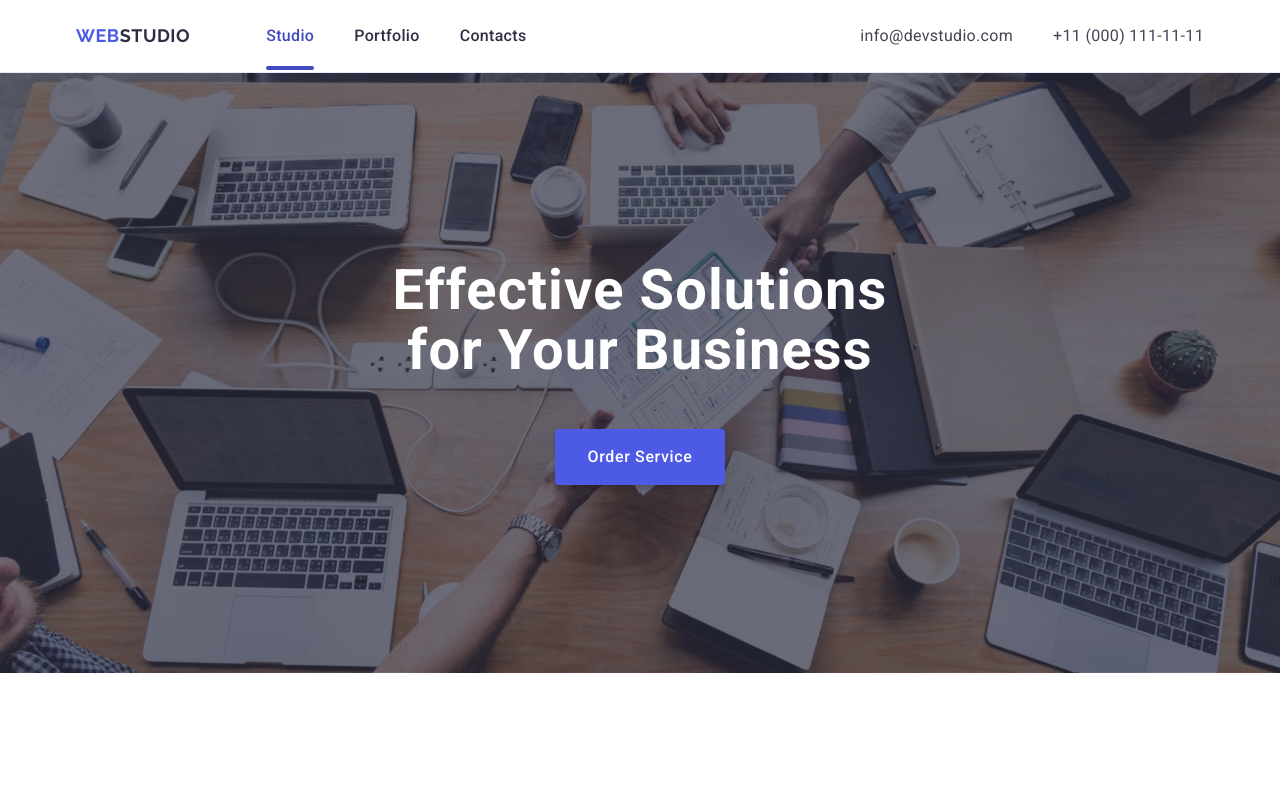
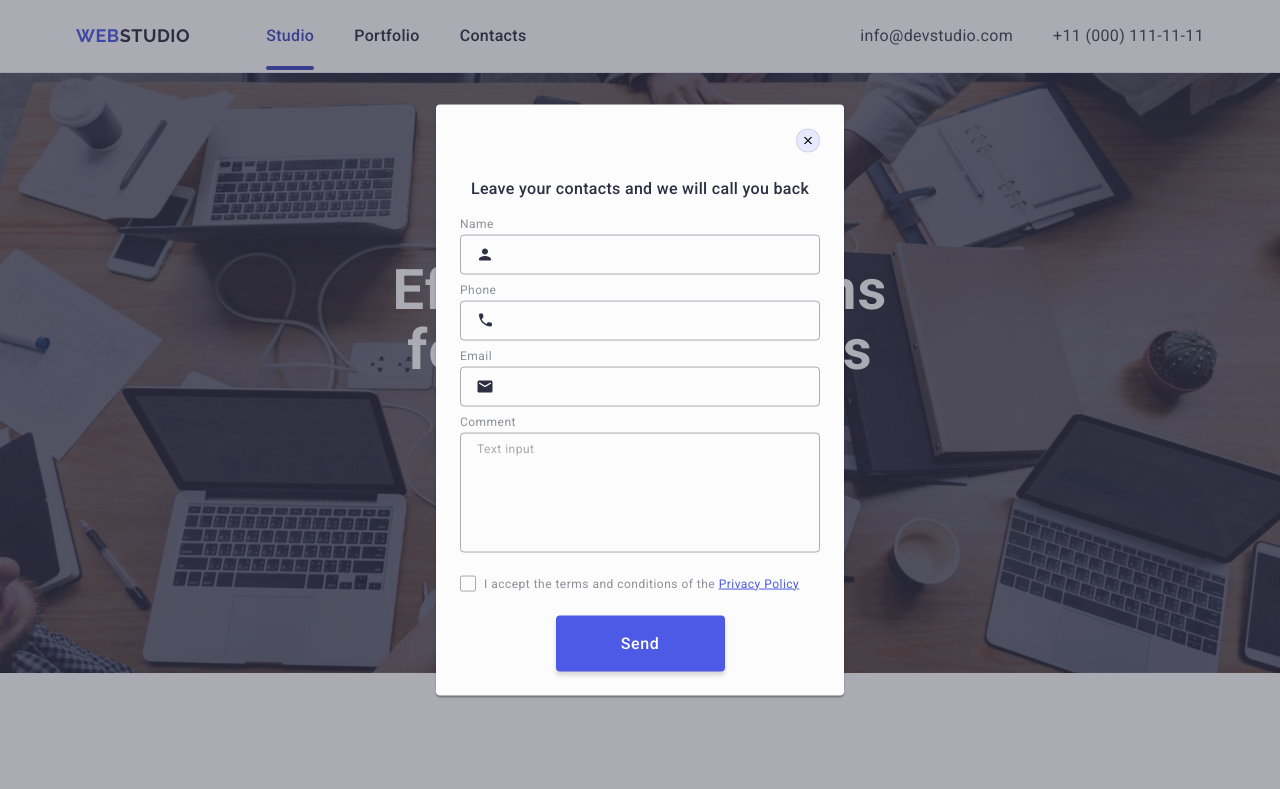
Before and after one commit to vidklyk/goit-markup-hw-06, a plain HTML site: page index.html in a window 1280 px wide. Shown: the top 789 px of the page. Drawn offline with nearby package versions, Linux system fonts and the light colour scheme.

Commit message:
complete task

```diff
--- a/css/styles.css
+++ b/css/styles.css
@@ -956,3 +956,256 @@ section {
     margin-right: 80px;
   }
 }
+/*  MODAL WINDOW MODAL WINDOW MODAL WINDOW MODAL WINDOW MODAL WINDOW MODAL WINDOW MODAL WINDOW MODAL WINDOW MODAL WINDOW MODAL WINDOW MODAL WINDOW */
+
+.backdrop {
+  width: 100%;
+  height: 100%;
+  position: fixed;
+  display: flex;
+  justify-self: center;
+  align-content: center;
+  z-index: 999;
+  top: 0;
+  left: 0;
+  background-color: rgba(46, 47, 66, 0.4);
+  opacity: 0;
+  visibility: hidden;
+  pointer-events: none;
+  transition: opacity 250ms cubic-bezier(0.4, 0, 0.2, 1),
+    visibility 250ms cubic-bezier(0.4, 0, 0.2, 1);
+}
+
+.backdrop.is-open {
+  opacity: 1;
+  visibility: visible;
+  pointer-events: auto;
+}
+
+.backdrop:not(.is-open) .modal {
+  transform: translate(-50%, -50%) scale(1.5);
+}
+
+.modal {
+  padding: 72px 16px 24px 16px;
+  position: absolute;
+  top: 50%;
+  left: 50%;
+  transform: translate(-50%, -50%);
+  width: 288px;
+  min-height: 584px;
+  background-color: #fcfcfc;
+  box-shadow: 0px 2px 1px 0px rgba(0, 0, 0, 0.2),
+    0px 1px 3px 0px rgba(0, 0, 0, 0.12), 0px 1px 1px 0px rgba(0, 0, 0, 0.14);
+  transition: transform 250ms cubic-bezier(0.4, 0, 0.2, 1);
+  border-radius: 4px;
+}
+
+.modal-cancel {
+  display: flex;
+  justify-content: end;
+}
+
+.modal-botton {
+  cursor: pointer;
+  position: absolute;
+  display: flex;
+  justify-content: center;
+  align-items: center;
+  padding: 0;
+  top: 24px;
+  right: 24px;
+  width: 24px;
+  height: 24px;
+  background-color: #e7e9fc;
+  border-radius: 50%;
+  transition: background-color 250ms cubic-bezier(0.4, 0, 0.2, 1),
+    border 250ms cubic-bezier(0.4, 0, 0.2, 1);
+  border: 1px solid rgba(0, 0, 0, 0.1);
+}
+.modal-icon {
+  transition: fill 250ms cubic-bezier(0.4, 0, 0.2, 1);
+  width: 8px;
+  height: 8px;
+}
+.input-text {
+  max-width: 360px;
+  color: #2e2f42;
+  text-align: center;
+  margin-bottom: 16px;
+  font-size: 16px;
+  font-style: normal;
+  font-weight: 500;
+  line-height: 1.5; /* 150% */
+  letter-spacing: 0.02em;
+}
+.user-form {
+}
+.rewiew-form-fields-wrapper {
+  margin-bottom: 8px;
+}
+.rewiew-form-fields-label {
+  display: block;
+  margin-bottom: 4px;
+  color: var(--LIGHT-SLATE, #8e8f99);
+  font-size: 12px;
+  font-style: normal;
+  font-weight: 400;
+  line-height: 1.17; /* 116.667% */
+  letter-spacing: 0.04em;
+}
+.rewiew-form-input-wrapper {
+  position: relative;
+}
+.user-input {
+  border-radius: 4px;
+  padding-left: 38px;
+  width: 100%;
+  height: 40px;
+  border: 1px solid rgba(46, 47, 66, 0.4);
+  color: #2e2f42;
+  font-size: 12px;
+  line-height: 14px; /* 116.667% */
+  letter-spacing: 0.48px;
+  transition: border-color 250ms cubic-bezier(0.4, 0, 0.2, 1);
+  background-color: transparent;
+  outline: transparent;
+}
+
+.user-input:focus {
+  border-color: #4d5ae5; /* Зміна кольору рамки при фокусі */
+  outline: none;
+}
+
+.user-input:focus + .user-icon {
+  fill: #4d5ae5; /* Зміна кольору іконки при фокусі на input */
+}
+
+.user-input:hover {
+  border-color: #4d5ae5; /* Зміна кольору рамки при наведенні */
+}
+
+.user-input:hover + .user-icon {
+  fill: #4d5ae5; /* Зміна кольору іконки при наведенні на input */
+}
+
+.user-icon {
+  position: absolute;
+  top: 50%;
+  left: 16px;
+  transform: translateY(-50%);
+  fill: #2e2f42;
+  transition: fill 250ms cubic-bezier(0.4, 0, 0.2, 1);
+}
+.rewiew-form-comment-wrapper {
+  margin-bottom: 16px;
+}
+.rewiew-form-comment {
+  width: 100%;
+  height: 120px;
+  border-radius: 4px;
+  border: 1px solid var(--NAVY-BLUE-modal, rgba(46, 47, 66, 0.4));
+  background-color: transparent;
+  padding: 8px 16px;
+  border-color: rgba(46, 47, 66, 0.4);
+  color: rgba(46, 47, 66, 0.4);
+  font-size: 12px;
+  line-height: 1.17; /* 116.667% */
+  letter-spacing: 0.04em;
+  outline: transparent;
+  resize: none;
+  transition: border-color 250ms cubic-bezier(0.4, 0, 0.2, 1);
+}
+
+.rewiew-form-comment:hover,
+.rewiew-form-comment:focus {
+  border-color: #4d5ae5;
+}
+
+.rewiew-form-comment::placeholder {
+  color: var(--NAVY-BLUE-modal, rgba(46, 47, 66, 0.4));
+  /* Small Text */
+  font-size: 12px;
+  line-height: 14px; /* 116.667% */
+  letter-spacing: 0.48px;
+}
+
+.rewiew-checkbox-form-wrapper {
+  margin-bottom: 24px;
+}
+.rewiew-checkbox-form {
+}
+
+.rewiew-checkbox-form:checked
+  + .rewiew-form-checkbox-label
+  > .rewiew-form-castom-checkbox {
+  background-color: #404bbf;
+  fill: #f4f4fd;
+  border: none;
+}
+
+.rewiew-checkbox-form:focus
+  + .rewiew-form-checkbox-label
+  > .rewiew-form-castom-checkbox {
+  border-color: #404bbf;
+  border: none;
+}
+
+.visually-hidden {
+}
+.rewiew-form-checkbox-label {
+  color: var(--LIGHT-SLATE, #8e8f99);
+  font-size: 12px;
+  line-height: 1.17; /* 116.667% */
+  letter-spacing: 0.04em;
+  fill: none;
+}
+.rewiew-form-castom-checkbox {
+  cursor: pointer;
+  margin-right: 8px;
+  display: inline-flex;
+  align-items: center;
+  justify-content: center;
+  width: 16px;
+  height: 16px;
+  border-radius: 2px;
+  border: 1px solid #2e2f4266;
+  transition: background-color 250ms cubic-bezier(0.4, 0, 0.2, 1),
+    border 250ms cubic-bezier(0.4, 0, 0.2, 1),
+    fill 250ms cubic-bezier(0.4, 0, 0.2, 1);
+  fill: transparent;
+}
+.checkbox-icon {
+}
+.rewiew-form-policy-link {
+  color: var(--IRIS, #4d5ae5);
+  font-size: 12px;
+  line-height: 16px;
+  letter-spacing: 0.48px;
+  text-decoration-line: underline;
+}
+.rewiew-form-submit-btn {
+  display: block;
+  margin: 0 auto;
+  min-width: 169px;
+  height: 56px;
+  font-family: "Roboto", sans-serif;
+  font-size: 16px;
+  font-weight: 500;
+  line-height: 1.5;
+  letter-spacing: 0.04em;
+  cursor: pointer;
+  color: #ffffff;
+  padding: 16px 32px;
+  border-radius: 4px;
+  background-color: #4d5ae5;
+  box-shadow: 0px 4px 4px 0px rgba(0, 0, 0, 0.15);
+  transition: background-color 250ms cubic-bezier(0.4, 0, 0.2, 1);
+  border: none;
+}
+@media screen and (min-width: 768px) {
+  .modal {
+    padding: 72px 24px 24px 24px;
+    width: 408px;
+  }
+}
--- a/index.html
+++ b/index.html
@@ -708,7 +708,7 @@
       </div>
     </footer>
     <!------------------- MODAL WINDOW---------------->
-    <div class="backdrop hidden">
+    <div class="backdrop is-open">
       <div class="modal">
         <button class="modal-botton" type="button">
           <svg class="modal-icon" width="8" height="8">
@@ -790,13 +790,11 @@
               <span class="rewiew-form-castom-checkbox">
                 <svg class="checkbox-icon" width="10" height="8">
                   <use href="./images/icons.svg#icon-accept"></use>
-                </svg>
+                </svg> </span
+              ><span
+                >I accept the terms and conditions of the
+                <a class="rewiew-form-policy-link" href="">Privacy Policy </a>
               </span>
-              I accept the terms and conditions of the<a
-                class="rewiew-form-policy-link"
-                href=""
-                >Privacy Policy
-              </a>
             </label>
           </div>
           <button class="rewiew-form-submit-btn" type="button">Send</button>
```
